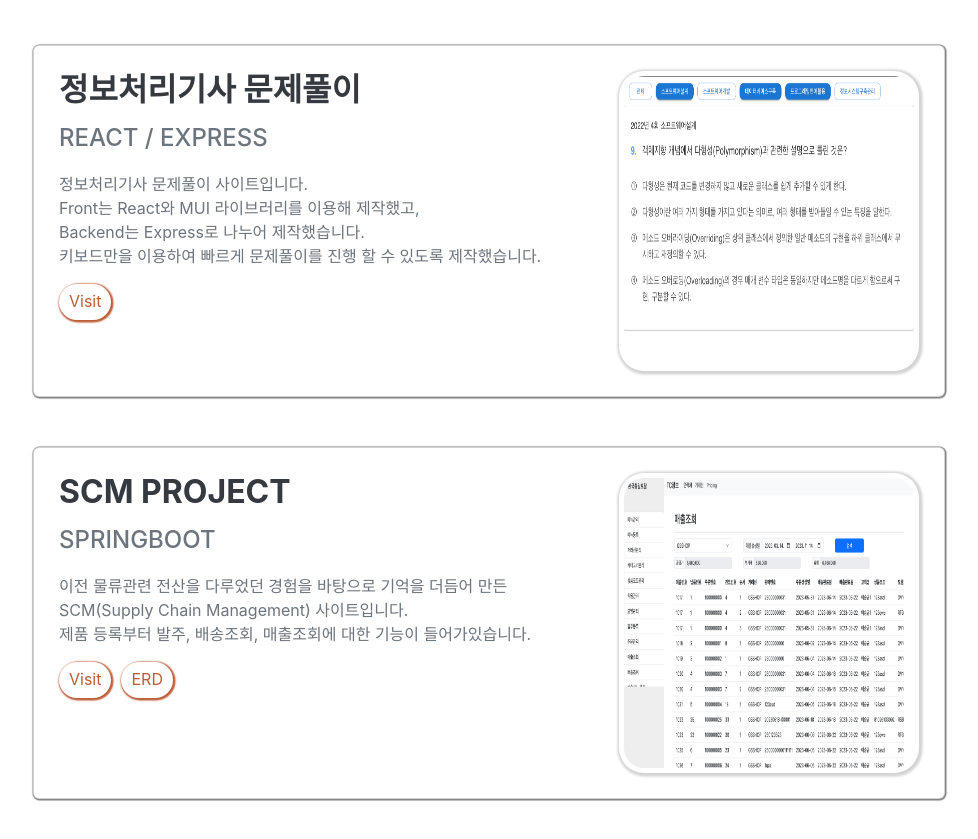
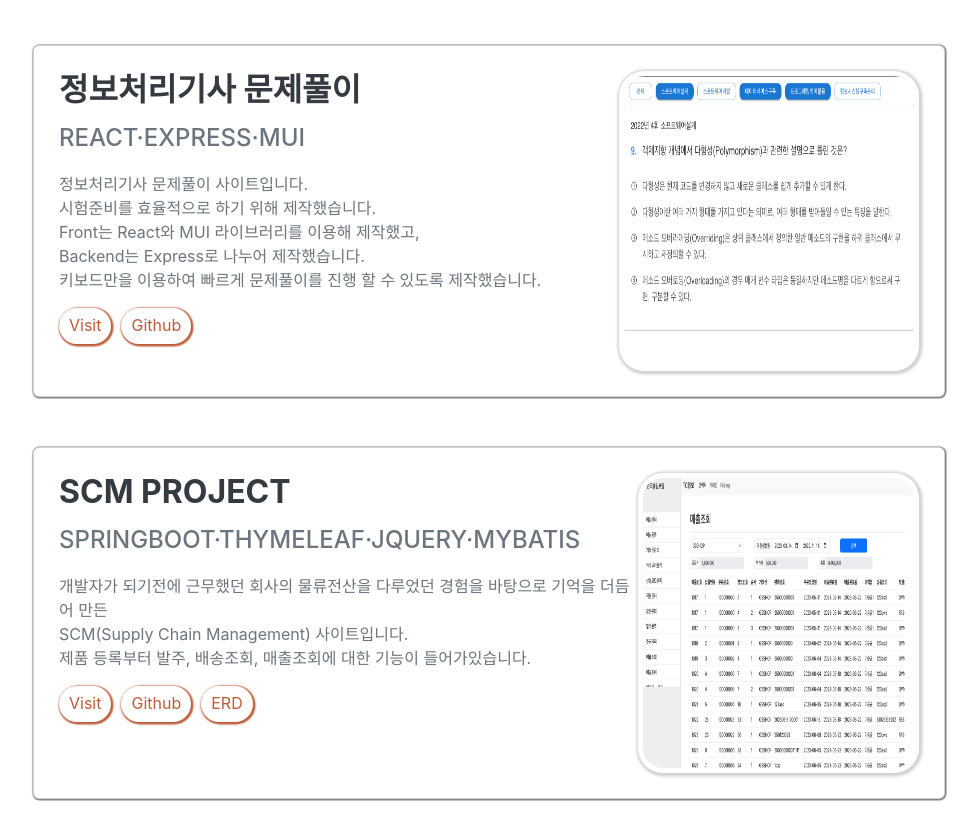
Before and after one commit to lsk920110/lsk920110.github.io, a plain HTML site: page index.html in a window 1280 px wide. Shown: the part 4160-4999 px from the top of the page, without its empty margins (287-1265 px from the left). Drawn offline with nearby package versions, Linux system fonts and the light colour scheme; a web font is replaced by a local one.

Commit message:
github link 추가

```diff
--- a/css/common.css
+++ b/css/common.css
@@ -7,7 +7,7 @@ li.list-inline-item img {
   box-shadow: 0.5px 0.5px 1.0px 1.0px grey;
   padding: 25px;
   min-height: 100px;
-  /* width: 100%; */
+  width: 100%;
   display: flex;
   flex-direction: row;
   justify-content: space-between;
--- a/index.html
+++ b/index.html
@@ -310,6 +310,11 @@
                 <br />
                 평소 스마트폰 애플리케이션에도 관심이 많아 독학으로 Flutter를
                 공부하여 Playstore에 출시까지 해보았습니다.
+                <br/>
+                특정 기간동안 정해진 갯수를 매일 수행 할 수 있도록 설정 할 수 있으며,
+                <br/>
+                진행상황에 대한 퍼센트를 Dashboard 및 카드 형식으로 제공해줍니다.
+
               </p>
               <div class="anchor-list">
                 <a
@@ -326,7 +331,7 @@
             </div>
             <div class="card-img-part">
               <img
-                src="https://play-lh.googleusercontent.com/jfXPJV1-xlorPFtQ_8Vt_th0XXdkgOdyjXrC9khFtZK8p7je24uqMsVPek2SGFYQz9BZ=w480-h960-rw"
+                src="https://play-lh.googleusercontent.com/uF8jButiLJSxGjPhxmp3hjGx4g2HRa_0nUjR8kwGaTszz4y19MOucJ8GeRF1R8YFMsvR=w2560-h1440-rw"
                 alt=""
               />
             </div>
@@ -366,9 +371,11 @@
           <div class="card">
             <div class="card-text-part">
               <h3 class="mb-0">정보처리기사 문제풀이</h3>
-              <div class="subheading mb-3">React / Express</div>
+              <div class="subheading mb-3">React·Express·MUI</div>
               <p>
                 정보처리기사 문제풀이 사이트입니다.
+                <br/>
+                시험준비를 효율적으로 하기 위해 제작했습니다.
                 <br />
                 Front는 React와 MUI 라이브러리를 이용해 제작했고,
                 <br />
@@ -384,9 +391,9 @@
                 >
                   Visit
                 </a>
-                <!-- <a href="https://github.com/lsk920110/quiz-machine.git" target="_blank">
+                <a href="https://github.com/lsk920110/cbt-quiz-front-public" target="_blank">
                   Github
-                </a> -->
+                </a>
               </div>
             </div>
             <div class="card-img-part">
@@ -399,9 +406,9 @@
           <div class="card">
             <div class="card-text-part">
               <h3 class="mb-0">SCM project</h3>
-              <div class="subheading mb-3">SpringBoot</div>
+              <div class="subheading mb-3">SpringBoot·Thymeleaf·jQuery·myBatis</div>
               <p>
-                이전 물류관련 전산을 다루었던 경험을 바탕으로 기억을 더듬어 만든
+                개발자가 되기전에 근무했던 회사의 물류전산을 다루었던 경험을 바탕으로 기억을 더듬어 만든
                 <br />
                 SCM(Supply Chain Management) 사이트입니다.
                 <br />
@@ -415,12 +422,12 @@
                 >
                   Visit
                 </a>
-                <!-- <a
-                  href="https://github.com/lsk920110/scm-project.git"
+                <a
+                  href="https://github.com/lsk920110/scm-project-public.git"
                   target="_blank"
                 >
                   Github
-                </a> -->
+                </a>
                 <a
                   href="https://www.erdcloud.com/d/yZ24nJ6Jv2iX64RMH"
                   target="_blank"
```
Also changed, not shown: assets/img/counter.webp (added).
